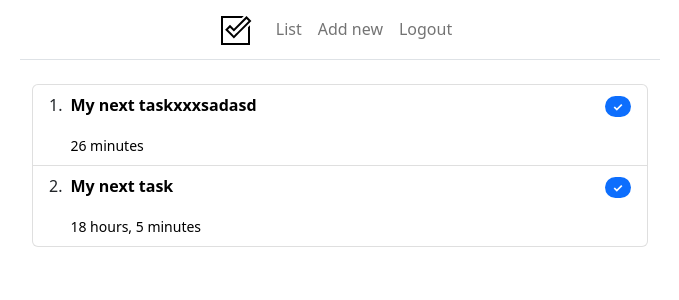
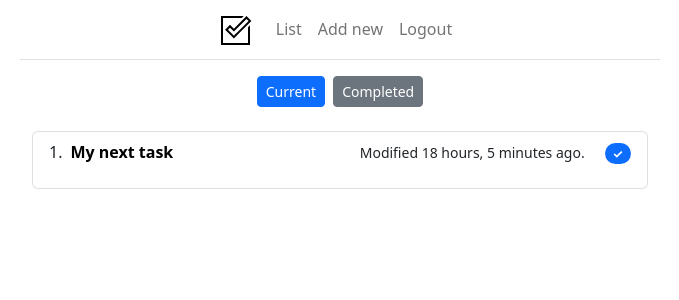
Before and after one commit to fifdee/ToDo, a Django app: page / in a window 1280 px wide. Shown: the top 300 px of the page, without its empty margins (300-979 px from the left). Run offline with Django 4.2, Linux system fonts and the light colour scheme; a user stored in the database is signed in; data comes from the database, SQL or seed files in the repository; both versions use the stored data as it was after the commit.

Commit message:
complete + delete functionality added

```diff
--- a/ToDo/templates/ToDo/todo_list.html
+++ b/ToDo/templates/ToDo/todo_list.html
@@ -1,19 +1,53 @@
 {% extends 'account/base.html' %}
 
 {% block content %}
+    <div class="d-flex justify-content-center">
+        <a href="{% url 'todo-list' %}">
+            <button type="button"
+                    class="btn btn-{% if not completed %}primary{% else %}secondary{% endif %} btn-sm mt-3 mx-1">Current
+            </button>
+        </a>
+        <a href="{% url 'todo-list-completed' %}">
+            <button type="button"
+                    class="btn btn-{% if not completed %}secondary{% else %}primary{% endif %} btn-sm mt-3 mx-1">
+                Completed
+            </button>
+        </a>
+    </div>
+
     <ol class="list-group list-group-numbered mt-4">
         {% for todo in object_list %}
             <li class="list-group-item d-flex justify-content-between align-items-start">
                 <div class="ms-2 me-auto">
-                    <a class="text-black text-decoration-none" href="{% url 'todo-update' todo.pk %}">
-                    <div class="fw-bold">{{ todo|linebreaks }}</div>
-                        <small>{{ todo.modified|timesince }}</small>
+                    <a class="text-black text-decoration-none"
+                       {% if not completed %}href="{% url 'todo-update' todo.pk %}"{% endif %}>
+                        <div class="fw-bold">{{ todo|linebreaks }}</div>
+
                     </a>
                 </div>
-                <a href="{% url 'todo-complete' todo.pk %}"><span class="badge bg-primary rounded-pill">&#10003;</span></a>
+
+                <div class="">
+                    {% if completed %}
+                        <small class="mx-3">Completed {{ todo.modified|timesince }} ago.</small>
+                    {% else %}
+                        <small class="mx-3">Modified {{ todo.modified|timesince }} ago.</small>
+                    {% endif %}
+
+                    {% if completed %}
+                        <a href="{% url 'todo-delete' todo.pk %}"><span
+                                class="badge bg-primary rounded-pill">Delete</span></a>
+                    {% else %}
+                        <a href="{% url 'todo-complete' todo.pk %}"><span
+                                class="badge bg-primary rounded-pill">&#10003;</span></a>
+                    {% endif %}
+                </div>
             </li>
         {% empty %}
-            Your tasks list is empty. Add something to do.
+            {% if completed %}
+                List of completed tasks is empty.
+            {% else %}
+                Your tasks list is empty. Add something to do.
+            {% endif %}
         {% endfor %}
     </ol>
 {% endblock %}
--- a/ToDo/urls.py
+++ b/ToDo/urls.py
@@ -1,10 +1,12 @@
 from django.urls import path
 
-from ToDo.views import ToDoList, ToDoCreate, ToDoUpdate, ToDoComplete
+from ToDo.views import ToDoList, ToDoCreate, ToDoUpdate, ToDoComplete, ToDoListCompleted, ToDoDelete
 
 urlpatterns = [
     path('', ToDoList.as_view(), name='todo-list'),
+    path('completed/', ToDoListCompleted.as_view(), name='todo-list-completed'),
     path('create/', ToDoCreate.as_view(), name='todo-create'),
     path('update/<int:pk>/', ToDoUpdate.as_view(), name='todo-update'),
     path('complete/<int:pk>/', ToDoComplete.as_view(), name='todo-complete'),
+    path('delete/<int:pk>/', ToDoDelete.as_view(), name='todo-delete'),
 ]
--- a/ToDo/views.py
+++ b/ToDo/views.py
@@ -12,7 +12,20 @@ class ToDoList(LoginRequiredMixin, generic.ListView):
     model = ToDo
 
     def get_queryset(self):
-        return ToDo.objects.filter(user=self.request.user).order_by('-modified')
+        return ToDo.objects.filter(user=self.request.user, completed=False).order_by('-modified')
+
+
+class ToDoListCompleted(LoginRequiredMixin, generic.ListView):
+    template_name = 'ToDo/todo_list.html'
+    model = ToDo
+
+    def get_queryset(self):
+        return ToDo.objects.filter(user=self.request.user, completed=True).order_by('-modified')
+
+    def get_context_data(self, *args, **kwargs):
+        context = super(ToDoListCompleted, self).get_context_data(*args, **kwargs)
+        context['completed'] = True
+        return context
 
 
 class ToDoCreate(LoginRequiredMixin, generic.CreateView):
@@ -39,8 +52,16 @@ class ToDoUpdate(LoginRequiredMixin, generic.UpdateView):
 
 class ToDoComplete(LoginRequiredMixin, generic.View):
     def get(self, request, pk):
-        print(f'pk is: {pk}')
         todo = get_object_or_404(ToDo.objects.filter(user=request.user), pk=pk)
-        print(todo)
+        todo.completed = True
+        todo.save()
 
         return redirect('todo-list')
+
+
+class ToDoDelete(LoginRequiredMixin, generic.View):
+    def get(self, request, pk):
+        todo = get_object_or_404(ToDo.objects.filter(user=request.user), pk=pk)
+        todo.delete()
+
+        return redirect('todo-list-completed')
```
Also changed, not shown: ToDoProject/settings.py (+17 -5 lines), db.sqlite3.
